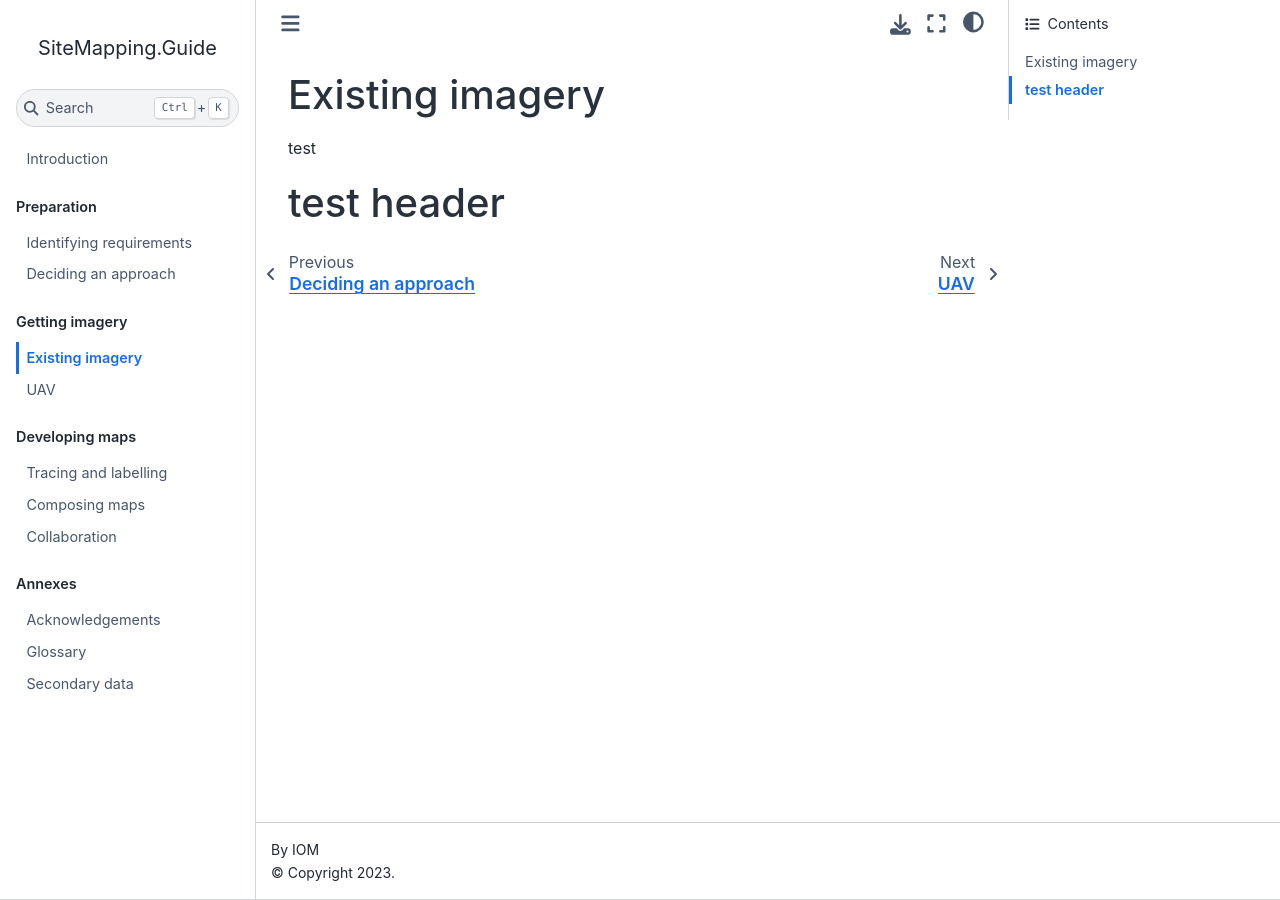
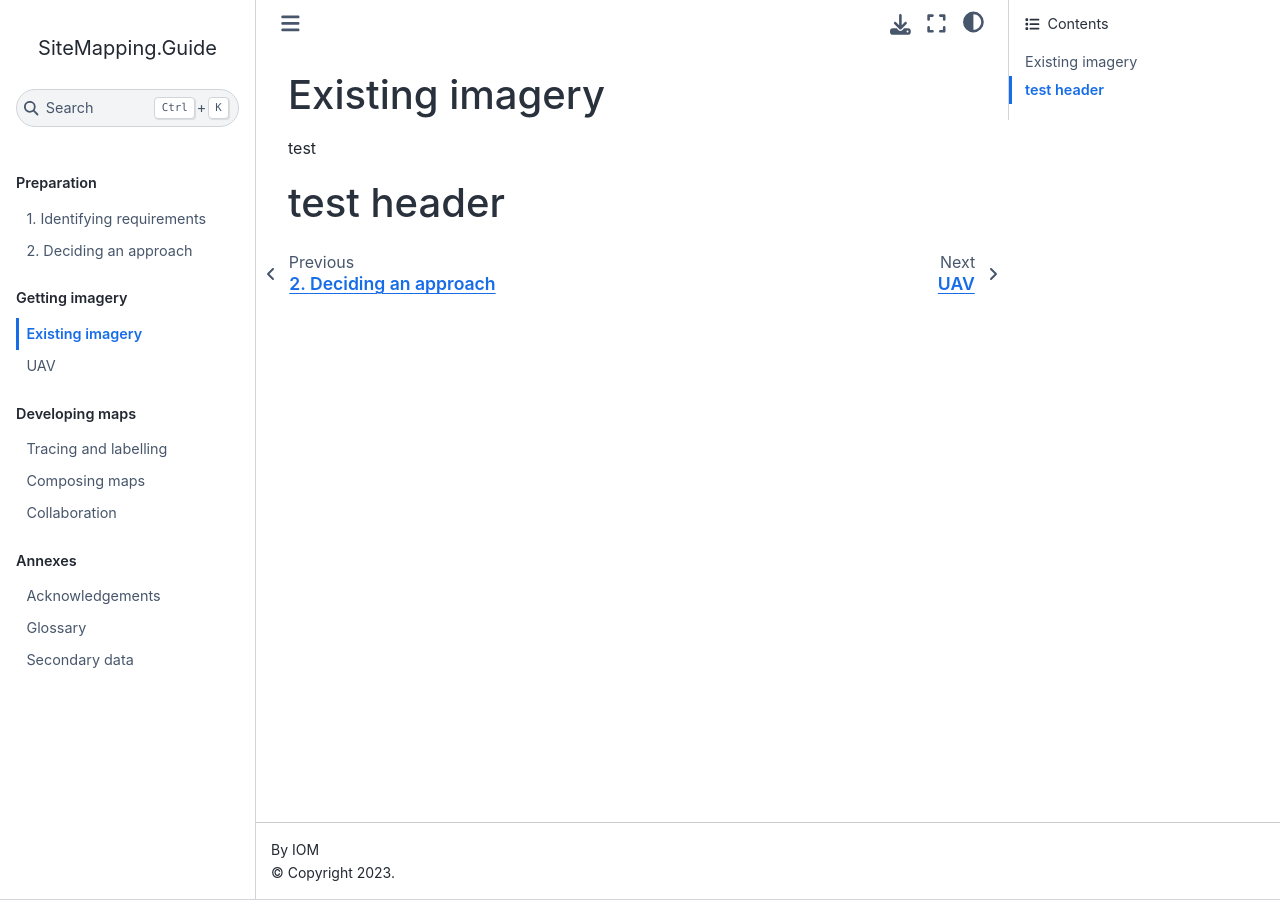
Before and after one commit to brianmcdonald/SiteMapping.Guide, a Jupyter Book: the page built from existing-imagery.md, in a window 1280 px wide. Built offline with Jupyter Book 1.0.4 settings and Sphinx 7.4.7 and the Sphinx Book theme 1.1.4, drawn with Linux system fonts in a browser that asks for light colours.

Commit message:
updating introduction

```diff
--- a/_toc.yml
+++ b/_toc.yml
@@ -1,11 +1,10 @@
 # Table of contents
 
-root: introduction
+root: intro
 format: jb-book
-options:
-  numbered: true
 parts:
 - caption: Preparation
+  numbered: true
   chapters:
   - file: identify-requirements
   - file: deciding-an-approach
```
Also changed, not shown: intro.md (added, +11 -0 lines), introduction.md (deleted, +0 -6 lines).
